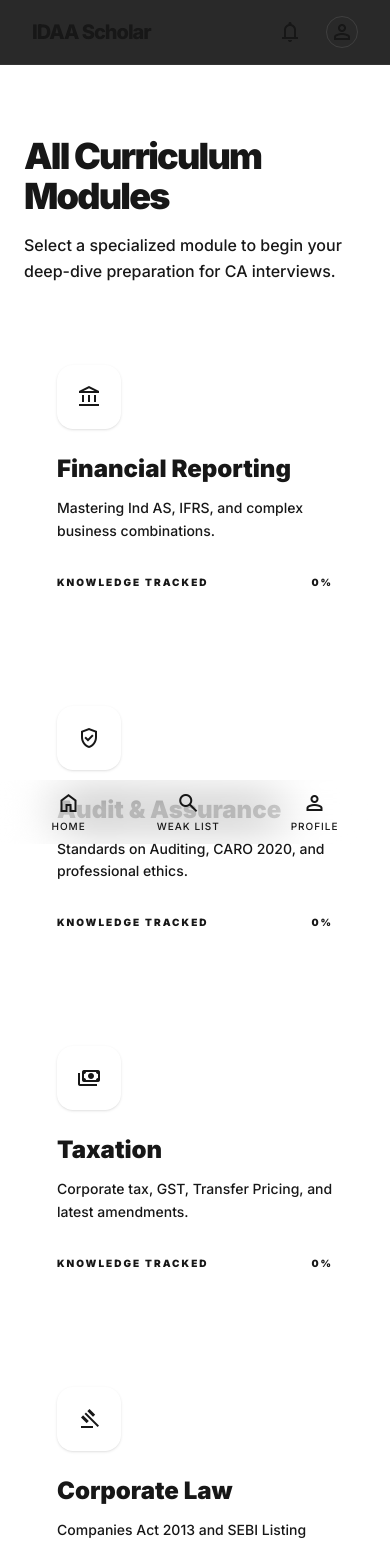
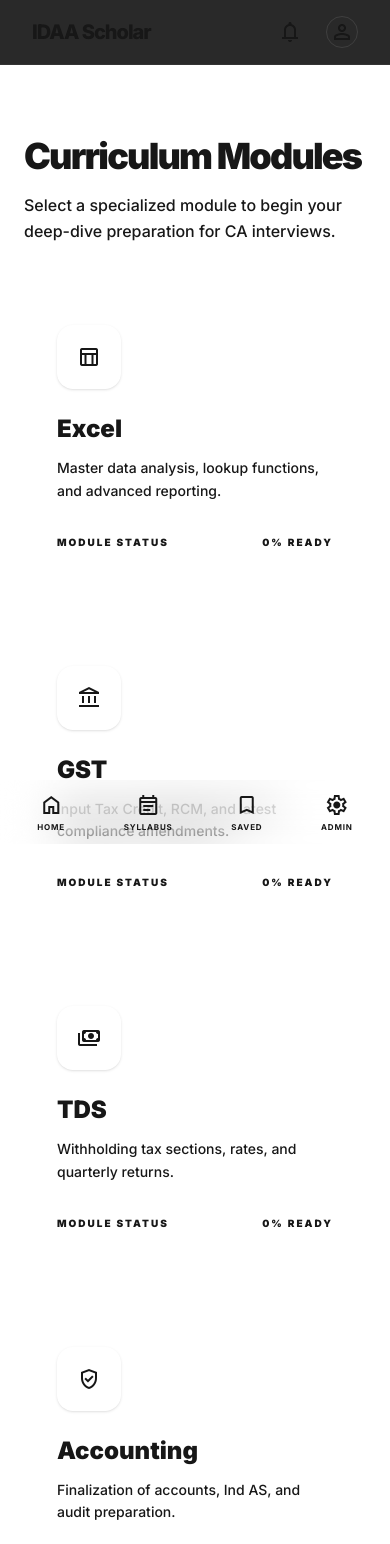
Before and after one commit to namanur/IDAA, a Next.js app: page /category in a window 390 px wide. Shown: the top 1544 px of the page. Built offline with nearby package versions, Linux system fonts and the light colour scheme; no server answers; the database is empty.

Commit message:
feat: remove sidebar, unify modules grid, fix tally/excel casing, and optimize performance

```diff
--- a/src/app/category/[slug]/page.tsx
+++ b/src/app/category/[slug]/page.tsx
@@ -6,12 +6,12 @@ export default async function CategoryPage({ params }: { params: Promise<{ slug:
   const { slug } = await params;
 
   const titles: Record<string, string> = {
-    'financial-reporting': 'Financial Reporting',
-    'audit-assurance': 'Audit & Assurance',
-    'taxation': 'Taxation',
-    'corporate-law': 'Corporate Law',
-    'fm-analysis': 'FM & Analysis',
-    'soft-skills': 'Soft Skills'
+    'excel': 'Excel',
+    'gst': 'GST',
+    'tds': 'TDS',
+    'accounting': 'Accounting',
+    'tally': 'Tally',
+    'interview': 'Interview'
   };
   const catTitle = titles[slug.toLowerCase()] || slug;
 
--- a/src/app/category/page.tsx
+++ b/src/app/category/page.tsx
@@ -9,13 +9,12 @@ export default function CategoriesPage() {
   const [loading, setLoading] = useState(true);
 
   const categories = [
-    { id: 'financial-reporting', name: 'Financial Reporting', desc: 'Mastering Ind AS, IFRS, and complex business combinations.', icon: 'account_balance' },
-    { id: 'audit-assurance', name: 'Audit & Assurance', desc: 'Standards on Auditing, CARO 2020, and professional ethics.', icon: 'verified_user' },
-    { id: 'taxation', name: 'Taxation', desc: 'Corporate tax, GST, Transfer Pricing, and latest amendments.', icon: 'payments' },
-    { id: 'corporate-law', name: 'Corporate Law', desc: 'Companies Act 2013 and SEBI Listing Regulations.', icon: 'gavel' },
-    { id: 'fm-analysis', name: 'FM & Analysis', desc: 'Valuation models, cash flow analysis, and ratio interpretation.', icon: 'trending_up' },
-    { id: 'soft-skills', name: 'Soft Skills', desc: 'Elevator pitch, STAR method, and interview behavioral prep.', icon: 'forum' },
-    { id: 'interview', name: 'Interview', desc: 'Real-world interview simulations and critical thinking exercises.', icon: 'person_search' }
+    { id: 'excel', name: 'Excel', desc: 'Master data analysis, lookup functions, and advanced reporting.', icon: 'table_chart' },
+    { id: 'gst', name: 'GST', desc: 'Input Tax Credit, RCM, and latest compliance amendments.', icon: 'account_balance' },
+    { id: 'tds', name: 'TDS', desc: 'Withholding tax sections, rates, and quarterly returns.', icon: 'payments' },
+    { id: 'accounting', name: 'Accounting', desc: 'Finalization of accounts, Ind AS, and audit preparation.', icon: 'verified_user' },
+    { id: 'tally', name: 'Tally', desc: 'Practical ERP application, inventory management, and shortcuts.', icon: 'terminal' },
+    { id: 'interview', name: 'Interview', desc: 'Real-world simulations and behavioral prep.', icon: 'person_search' }
   ];
 
   useEffect(() => {
@@ -27,11 +26,13 @@ export default function CategoriesPage() {
     loadTopics();
   }, []);
 
+  if (loading) return <div className="flex items-center justify-center min-h-screen"><div className="w-8 h-8 rounded-full border-4 border-primary border-t-transparent animate-spin"></div></div>;
+
   return (
-    <div className="px-6 lg:px-12 py-10 w-full max-w-7xl">
+    <div className="px-6 lg:px-4 py-10 w-full max-w-7xl">
       <div className="mb-12">
         <h1 className="text-4xl lg:text-5xl font-black text-on-surface tracking-tighter mb-4">
-          All <span className="text-primary">Curriculum Modules</span>
+          Curriculum <span className="text-primary">Modules</span>
         </h1>
         <p className="text-on-surface-variant max-w-2xl font-medium leading-relaxed">
           Select a specialized module to begin your deep-dive preparation for CA interviews.
@@ -59,8 +60,8 @@ export default function CategoriesPage() {
 
               <div className="mt-auto space-y-3">
                 <div className="flex justify-between text-[10px] font-black uppercase tracking-[0.2em] text-on-surface-variant">
-                  <span>Knowledge Tracked</span>
-                  <span className="text-primary">{progressPercent}%</span>
+                  <span>Module Status</span>
+                  <span className="text-primary">{progressPercent}% Ready</span>
                 </div>
                 <div className="h-1.5 w-full bg-surface-container-lowest rounded-full overflow-hidden">
                   <div
--- a/src/app/layout.tsx
+++ b/src/app/layout.tsx
@@ -2,8 +2,6 @@ import type { Metadata } from "next";
 import { Inter } from "next/font/google";
 import "./globals.css";
 import Navbar from "@/components/layout/Navbar";
-import Sidebar from "@/components/layout/Sidebar";
-import MobileNavbar from "@/components/layout/MobileNavbar";
 
 const inter = Inter({ subsets: ["latin"], variable: "--font-sans" });
 
@@ -21,14 +19,15 @@ export default function RootLayout({
   return (
     <html lang="en" className="dark">
       <head>
+        <link rel="preconnect" href="https://fonts.googleapis.com" />
+        <link rel="preconnect" href="https://fonts.gstatic.com" crossOrigin="anonymous" />
         <link href="https://fonts.googleapis.com/css2?family=Material+Symbols+Outlined:wght,FILL@100..700,0..1&display=swap" rel="stylesheet"/>
       </head>
       <body className={`${inter.variable} font-sans bg-background text-on-surface selection:bg-primary-container selection:text-on-primary-container min-h-screen antialiased`}>
         <Navbar />
-        <Sidebar />
 
-        {/* Main Content Wrapper - Accounting for Sidebar on LG screens and Navbar on top */}
-        <div className="lg:ml-64 pt-24 pb-20 md:pb-8">
+        {/* Main Content Wrapper - Full width after removing sidebar */}
+        <div className="pt-24 pb-20 md:pb-8 max-w-7xl mx-auto">
           {children}
         </div>
       </body>
--- a/src/app/page.tsx
+++ b/src/app/page.tsx
@@ -48,10 +48,10 @@ export default function Home() {
     { name: 'TDS', desc: 'Withholding tax sections, rates, and quarterly returns.', icon: 'payments' },
     { name: 'Accounting', desc: 'Finalization of accounts, Ind AS, and audit preparation.', icon: 'verified_user' },
     { name: 'Tally', desc: 'Practical ERP application, inventory management, and shortcuts.', icon: 'terminal' },
-    { name: 'Interview', desc: 'Real-world simulations and critical thinking exercises.', icon: 'person_search' }
+    { name: 'Interview', desc: 'Real-world simulations and behavioral prep.', icon: 'person_search' }
   ];
 
-  if (loading) return null;
+  if (loading) return <div className="flex items-center justify-center min-h-screen"><div className="w-8 h-8 rounded-full border-4 border-primary border-t-transparent animate-spin"></div></div>;
 
   // Derive Progress Metrics based on real user progress
   const totalTopics = topics.length;
@@ -59,7 +59,7 @@ export default function Home() {
   const overallProgress = totalTopics > 0 ? Math.round((completedTopics / totalTopics) * 100) : 0;
 
   return (
-    <div className="w-full px-6 lg:px-12">
+    <div className="w-full px-6 lg:px-4">
       {/* Hero Header */}
       <header className="mb-14 max-w-5xl">
         <h1 className="text-5xl lg:text-6xl font-black leading-tight tracking-tight text-on-surface mb-3">
@@ -72,8 +72,8 @@ export default function Home() {
 
       {/* Bento Grid Dashboard */}
       <div className="grid grid-cols-1 md:grid-cols-12 gap-6 mb-16 max-w-7xl">
-        {/* Circular Progress Tracker - Glassmorphic Refined */}
-        <div className="md:col-span-4 glass-card rounded-[2rem] p-8 flex flex-col items-center justify-center relative overflow-hidden group">
+        {/* Circular Progress Tracker */}
+        <div className="md:col-span-4 bg-surface-container rounded-[2rem] p-8 flex flex-col items-center justify-center relative overflow-hidden group border border-white/5">
           <div className="absolute -top-24 -right-24 w-48 h-48 bg-primary/10 blur-[80px] rounded-full"></div>
 
           <div className="relative w-52 h-52 mb-6">
@@ -103,18 +103,16 @@ export default function Home() {
 
         {/* Stats Cards Column */}
         <div className="md:col-span-4 grid grid-rows-2 gap-6">
-          {/* Daily Streak */}
           <div className="bg-surface-container rounded-[2rem] p-7 flex items-center justify-between group border border-white/5">
             <div>
               <p className="text-[10px] uppercase font-black tracking-widest text-on-surface-variant mb-2">Daily Streak</p>
               <h4 className="text-4xl font-black text-on-surface leading-none">{profile?.current_streak || 0} <span className="text-primary text-2xl ml-1">Days</span></h4>
             </div>
-            <div className="w-16 h-16 rounded-2xl bg-primary/10 flex items-center justify-center group-hover:scale-105 transition-transform duration-300 shadow-[inset_0_0_12px_rgba(255,193,7,0.1)]">
+            <div className="w-16 h-16 rounded-2xl bg-primary/10 flex items-center justify-center group-hover:scale-105 transition-transform duration-300">
               <span className="material-symbols-outlined text-primary text-3xl" style={{fontVariationSettings: "'FILL' 1"}}>local_fire_department</span>
             </div>
           </div>
 
-          {/* Hours Logged */}
           <div className="bg-surface-container rounded-[2rem] p-7 flex items-center justify-between group border border-white/5">
             <div>
               <p className="text-[10px] uppercase font-black tracking-widest text-on-surface-variant mb-2">Study Hours</p>
@@ -126,11 +124,11 @@ export default function Home() {
           </div>
         </div>
 
-        {/* Recent Performance Metrics */}
+        {/* Module Mastery (Showing all 6) */}
         <div className="md:col-span-4 bg-surface-container-highest rounded-[2rem] p-8 flex flex-col relative overflow-hidden border border-white/10 shadow-2xl">
           <h3 className="text-xl font-bold text-on-surface mb-6">Module Mastery</h3>
-          <div className="space-y-6">
-            {categories.slice(0, 3).map(cat => {
+          <div className="space-y-5">
+            {categories.map(cat => {
               const catTopics = topics.filter(t => t.category === cat.name);
               const catTopicIds = catTopics.map(t => t.id);
               const completedCount = userProgress.filter(p => catTopicIds.includes(p.topic_id) && p.status === 'completed').length;
@@ -138,7 +136,7 @@ export default function Home() {
 
               return (
                 <div key={cat.name}>
-                  <div className="flex justify-between text-[10px] font-black uppercase tracking-widest mb-2">
+                  <div className="flex justify-between text-[9px] font-black uppercase tracking-widest mb-1.5">
                     <span className="text-on-surface-variant">{cat.name}</span>
                     <span className="text-primary">{percent}%</span>
                   </div>
@@ -152,37 +150,23 @@ export default function Home() {
         </div>
       </div>
 
-      {/* Section Heading */}
-      <div className="flex items-end justify-between mb-10 max-w-7xl">
-        <div>
-          <h2 className="text-3xl font-black tracking-tight text-on-surface">Curriculum Modules</h2>
-          <p className="text-on-surface-variant text-sm mt-1 font-medium">Continuing your core curriculum.</p>
+      {/* Curriculum Modules Grid */}
+      <div className="mb-20">
+        <div className="mb-8">
+          <h2 className="text-3xl font-black text-on-surface tracking-tighter">Curriculum Modules</h2>
+          <p className="text-on-surface-variant text-sm font-medium mt-1">Select a category to explore relevant topics.</p>
         </div>
-        <Link href="/category" className="text-primary font-bold hover:text-white transition-all flex items-center space-x-2 group">
-          <span className="border-b-2 border-primary/30 group-hover:border-primary pb-0.5">Explore All</span>
-          <span className="material-symbols-outlined text-lg group-hover:translate-x-1 transition-transform">east</span>
-        </Link>
-      </div>
-
-      {/* Module Cards Grid */}
-      <div className="grid grid-cols-1 md:grid-cols-2 lg:grid-cols-3 gap-6 max-w-7xl mb-20">
+        <div className="grid grid-cols-1 md:grid-cols-2 lg:grid-cols-3 gap-6 max-w-7xl">
           {categories.map((cat, index) => {
             const catTopics = topics.filter(t => t.category === cat.name);
             const catTopicIds = catTopics.map(t => t.id);
             const completedCount = userProgress.filter(p => catTopicIds.includes(p.topic_id) && p.status === 'completed').length;
 
             const progressPercent = catTopics.length > 0 ? Math.round((completedCount / catTopics.length) * 100) : 0;
-          const isHighlighted = index === 2; // For visual variety based on the prompt UI
+            const isHighlighted = index === 1; // Highlight GST for visual variety
 
             return (
-            <Link key={cat.name} href={`/category/${cat.name.toLowerCase().replace(/\s+/g, '-')}`} className={`rounded-[2rem] p-7 group cursor-pointer transition-all duration-300 ${isHighlighted ? 'bg-surface-container border-2 border-primary/30 hover:border-primary relative overflow-hidden shadow-xl shadow-primary/5' : 'bg-surface-container hover:bg-surface-container-high border border-white/5'}`}>
-
-              {isHighlighted && (
-                <div className="absolute top-0 right-0 p-4">
-                  <div className="w-2 h-2 rounded-full bg-primary animate-pulse"></div>
-                </div>
-              )}
-
+              <Link key={cat.name} href={`/category/${cat.name.toLowerCase()}`} className={`rounded-[2rem] p-7 group cursor-pointer transition-all duration-300 ${isHighlighted ? 'bg-surface-container border-2 border-primary/30 hover:border-primary relative overflow-hidden shadow-xl shadow-primary/5' : 'bg-surface-container hover:bg-surface-container-high border border-white/5'}`}>
                 <div className={`w-14 h-14 rounded-2xl flex items-center justify-center mb-6 transition-all duration-500 shadow-sm ${isHighlighted ? 'bg-primary text-on-primary shadow-[0_0_20px_rgba(255,193,7,0.3)]' : 'bg-surface-container-highest group-hover:bg-primary group-hover:text-on-primary'}`}>
                   <span className="material-symbols-outlined">{cat.icon}</span>
                 </div>
@@ -203,14 +187,13 @@ export default function Home() {
             );
           })}
         </div>
+      </div>
 
-      {/* Interview Modules Section */}
+      {/* Interview Module Section */}
       <div className="mb-20">
-        <div className="flex justify-between items-end mb-8">
-          <div>
-            <h2 className="text-3xl font-black text-on-surface tracking-tighter">Interview Modules</h2>
+        <div className="mb-8">
+          <h2 className="text-3xl font-black text-on-surface tracking-tighter">Interview Preparation</h2>
           <p className="text-on-surface-variant text-sm font-medium mt-1">Real-world simulations and behavioral prep.</p>
-          </div>
         </div>
         <div className="grid grid-cols-1 md:grid-cols-2 lg:grid-cols-3 gap-6 max-w-7xl">
           {topics.filter(t => t.category === 'Interview').slice(0, 10).map((topic) => (
--- a/src/components/layout/Navbar.tsx
+++ b/src/components/layout/Navbar.tsx
@@ -27,6 +27,11 @@ export default function Navbar() {
     if (e.key === 'Enter' && searchQuery.trim()) {
       router.push(`/explore?q=${encodeURIComponent(searchQuery.trim())}`);
     }
+  };
+
+  const handleLogout = async () => {
+    await supabase.auth.signOut();
+    router.push('/login');
   };
 
   const isReaderView = pathname.startsWith('/reader/');
@@ -88,27 +93,47 @@ export default function Navbar() {
 
           <div className="flex items-center space-x-6">
             <button className="material-symbols-outlined text-on-surface-variant hover:text-primary transition-colors">notifications</button>
-            <Link href={user ? "/profile" : "/login"} className="h-8 w-8 rounded-full bg-surface-container-high border border-white/10 flex items-center justify-center cursor-pointer overflow-hidden hover:border-primary transition-colors">
-              <span className="material-symbols-outlined text-sm text-on-surface">person</span>
-            </Link>
+            {user ? (
+              <button
+                onClick={handleLogout}
+                className="flex items-center gap-2 px-3 py-1.5 rounded-lg bg-surface-container-high border border-white/5 text-[10px] font-black uppercase tracking-widest text-on-surface-variant hover:text-error hover:border-error/30 transition-all"
+              >
+                <span className="material-symbols-outlined text-sm">logout</span>
+                Logout
+              </button>
+            ) : (
+              <Link href="/login" className="h-8 w-8 rounded-full bg-surface-container-high border border-white/10 flex items-center justify-center cursor-pointer overflow-hidden hover:border-primary transition-colors">
+                <span className="material-symbols-outlined text-sm text-on-surface">person</span>
+              </Link>
+            )}
           </div>
         </div>
       </nav>
 
       {/* Mobile Bottom Navigation */}
-      <div className="md:hidden fixed bottom-0 left-0 right-0 h-16 bg-surface-container/95 backdrop-blur-xl border-t border-white/5 flex items-center justify-around px-4 z-50">
+      <div className="md:hidden fixed bottom-0 left-0 right-0 h-16 bg-surface-container/95 backdrop-blur-xl border-t border-white/5 flex items-center justify-around px-2 z-50">
         <Link href="/" className={`flex flex-col items-center gap-1 ${pathname === '/' ? 'text-primary' : 'text-on-surface-variant'}`}>
           <span className="material-symbols-outlined text-xl" style={pathname === '/' ? {fontVariationSettings: "'FILL' 1"} : {}}>home</span>
-          <span className="text-[10px] font-medium uppercase tracking-widest">Home</span>
+          <span className="text-[8px] font-bold uppercase tracking-widest">Home</span>
         </Link>
-        <Link href="/weak-list" className={`flex flex-col items-center gap-1 ${pathname === '/weak-list' ? 'text-primary' : 'text-on-surface-variant'}`}>
-          <span className="material-symbols-outlined text-xl" style={pathname === '/weak-list' ? {fontVariationSettings: "'FILL' 1"} : {}}>search</span>
-          <span className="text-[10px] font-medium uppercase tracking-widest">Weak List</span>
+        <Link href="/syllabus" className={`flex flex-col items-center gap-1 ${pathname === '/syllabus' ? 'text-primary' : 'text-on-surface-variant'}`}>
+          <span className="material-symbols-outlined text-xl" style={pathname === '/syllabus' ? {fontVariationSettings: "'FILL' 1"} : {}}>event_note</span>
+          <span className="text-[8px] font-bold uppercase tracking-widest">Syllabus</span>
         </Link>
-        <Link href="/profile" className={`flex flex-col items-center gap-1 ${pathname === '/profile' ? 'text-primary' : 'text-on-surface-variant'}`}>
-          <span className="material-symbols-outlined text-xl" style={pathname === '/profile' ? {fontVariationSettings: "'FILL' 1"} : {}}>person</span>
-          <span className="text-[10px] font-medium uppercase tracking-widest">Profile</span>
+        <Link href="/bookmarks" className={`flex flex-col items-center gap-1 ${pathname === '/bookmarks' ? 'text-primary' : 'text-on-surface-variant'}`}>
+          <span className="material-symbols-outlined text-xl" style={pathname === '/bookmarks' ? {fontVariationSettings: "'FILL' 1"} : {}}>bookmark</span>
+          <span className="text-[8px] font-bold uppercase tracking-widest">Saved</span>
         </Link>
+        <Link href="/admin" className={`flex flex-col items-center gap-1 ${pathname === '/admin' ? 'text-primary' : 'text-on-surface-variant'}`}>
+          <span className="material-symbols-outlined text-xl" style={pathname === '/admin' ? {fontVariationSettings: "'FILL' 1"} : {}}>settings</span>
+          <span className="text-[8px] font-bold uppercase tracking-widest">Admin</span>
+        </Link>
+        {user && (
+          <button onClick={handleLogout} className="flex flex-col items-center gap-1 text-on-surface-variant">
+            <span className="material-symbols-outlined text-xl">logout</span>
+            <span className="text-[8px] font-bold uppercase tracking-widest">Exit</span>
+          </button>
+        )}
       </div>
     </>
   );
--- a/src/components/layout/Sidebar.tsx
+++ /dev/null
@@ -1,60 +0,0 @@
-'use client';
-
-import Link from 'next/link';
-import { usePathname } from 'next/navigation';
-import { useState, useEffect } from 'react';
-
-export default function Sidebar() {
-  const pathname = usePathname();
-  const [mounted, setMounted] = useState(false);
-
-  useEffect(() => {
-    setMounted(true);
-  }, []);
-
-  // Hide standard sidebar on the Topic page since it has its own Table of Contents
-  if (pathname.startsWith('/reader/')) return null;
-
-  return (
-    <aside className="h-screen w-64 fixed left-0 top-0 hidden lg:flex flex-col bg-surface-container-lowest border-r border-white/5 transition-colors duration-500 font-sans text-sm font-medium z-40 pt-16">
-      <div className="p-8 pb-4">
-        <div className="text-lg font-black uppercase tracking-widest text-primary">The Curator</div>
-        <div className="text-[10px] text-on-surface-variant tracking-[0.2em] mt-1 uppercase">
-          {mounted ? 'IDAA Scholar' : 'Academic Tier'}
-        </div>
-      </div>
-
-      <div className="flex flex-col space-y-1 p-6 h-full mt-6">
-        <Link href="/" className={`px-4 py-3.5 flex items-center space-x-3 transition-all duration-200 rounded-xl ${pathname === '/' ? 'bg-surface-container-high text-primary shadow-sm' : 'text-on-surface-variant hover:bg-surface-container-high hover:text-on-surface'}`}>
-          <span className="material-symbols-outlined" style={pathname === '/' ? {fontVariationSettings: "'FILL' 1"} : {}}>dashboard</span>
-          <span className={pathname === '/' ? "font-bold" : ""}>Dashboard</span>
-        </Link>
-
-        <Link href="/category/financial-reporting" className={`px-4 py-3.5 flex items-center space-x-3 transition-all duration-200 rounded-xl ${pathname.includes('financial-reporting') ? 'bg-surface-container-high text-primary shadow-sm' : 'text-on-surface-variant hover:bg-surface-container-high hover:text-on-surface'}`}>
-          <span className="material-symbols-outlined" style={pathname.includes('financial-reporting') ? {fontVariationSettings: "'FILL' 1"} : {}}>menu_book</span>
-          <span className={pathname.includes('financial-reporting') ? "font-bold" : ""}>Modules</span>
-        </Link>
-
-        <Link href="/bookmarks" className={`px-4 py-3.5 flex items-center space-x-3 transition-all duration-200 rounded-xl ${pathname === '/bookmarks' ? 'bg-surface-container-high text-primary shadow-sm' : 'text-on-surface-variant hover:bg-surface-container-high hover:text-on-surface'}`}>
-          <span className="material-symbols-outlined" style={pathname === '/bookmarks' ? {fontVariationSettings: "'FILL' 1"} : {}}>bookmark</span>
-          <span className={pathname === '/bookmarks' ? "font-bold" : ""}>Bookmarks</span>
-        </Link>
-
-        <Link href="/admin" className={`px-4 py-3.5 flex items-center space-x-3 transition-all duration-200 rounded-xl ${pathname === '/admin' ? 'bg-surface-container-high text-primary shadow-sm' : 'text-on-surface-variant hover:bg-surface-container-high hover:text-on-surface'}`}>
-          <span className="material-symbols-outlined" style={pathname === '/admin' ? {fontVariationSettings: "'FILL' 1"} : {}}>settings</span>
-          <span className={pathname === '/admin' ? "font-bold" : ""}>Console</span>
-        </Link>
-      </div>
-
-      <div className="mt-auto p-6">
-        <div className="bg-surface-container-low rounded-2xl p-4 border border-white/5">
-          <p className="text-[10px] text-on-surface-variant font-bold uppercase tracking-wider mb-2">System Status</p>
-          <div className="flex items-center gap-2">
-            <div className="w-2 h-2 rounded-full bg-emerald-500 animate-pulse"></div>
-            <span className="text-[10px] text-on-surface font-black uppercase tracking-widest">Operational</span>
-          </div>
-        </div>
-      </div>
-    </aside>
-  );
-}
```
Also changed, not shown: 2 other files (tests, documents, lock files or other folders). Lines whose indentation alone changed are shown as unchanged.
